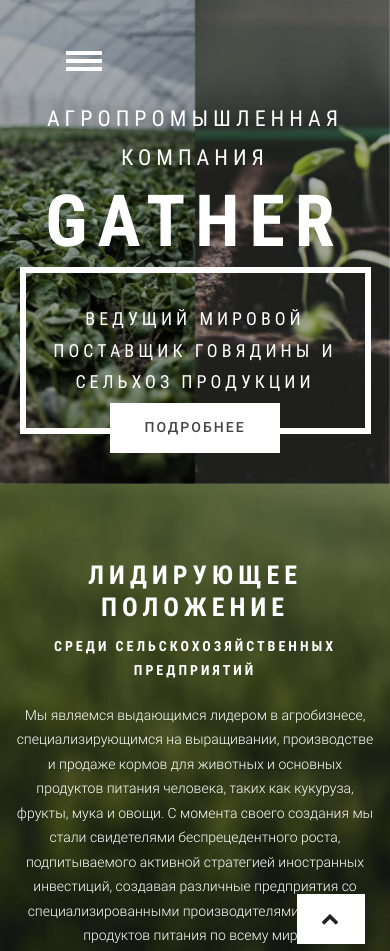
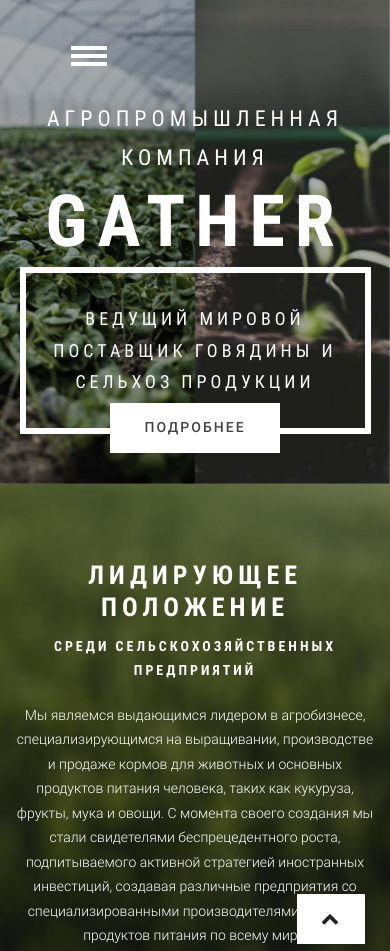
Before and after one commit to eugenejs/eugenejs.github.io, a plain HTML site: page gather/index.html in a window 390 px wide. Shown: the top 951 px of the page. Drawn offline with Linux system fonts and the light colour scheme; files whose address does not match are found by name.

Commit message:
fix hamburger position

```diff
--- a/gather/css/style.css
+++ b/gather/css/style.css
@@ -351,10 +351,8 @@ textarea {
   display: none;
   cursor: pointer;
   position: fixed;
-  top: 10px;
-  left: 60px;
-  top: 50px;
-  right: 75px;
+  top: 45px;
+	left: 65px;
   z-index: 100; }
   .hamburger span, .hamburger span:nth-child(2):after {
     display: block;
```
